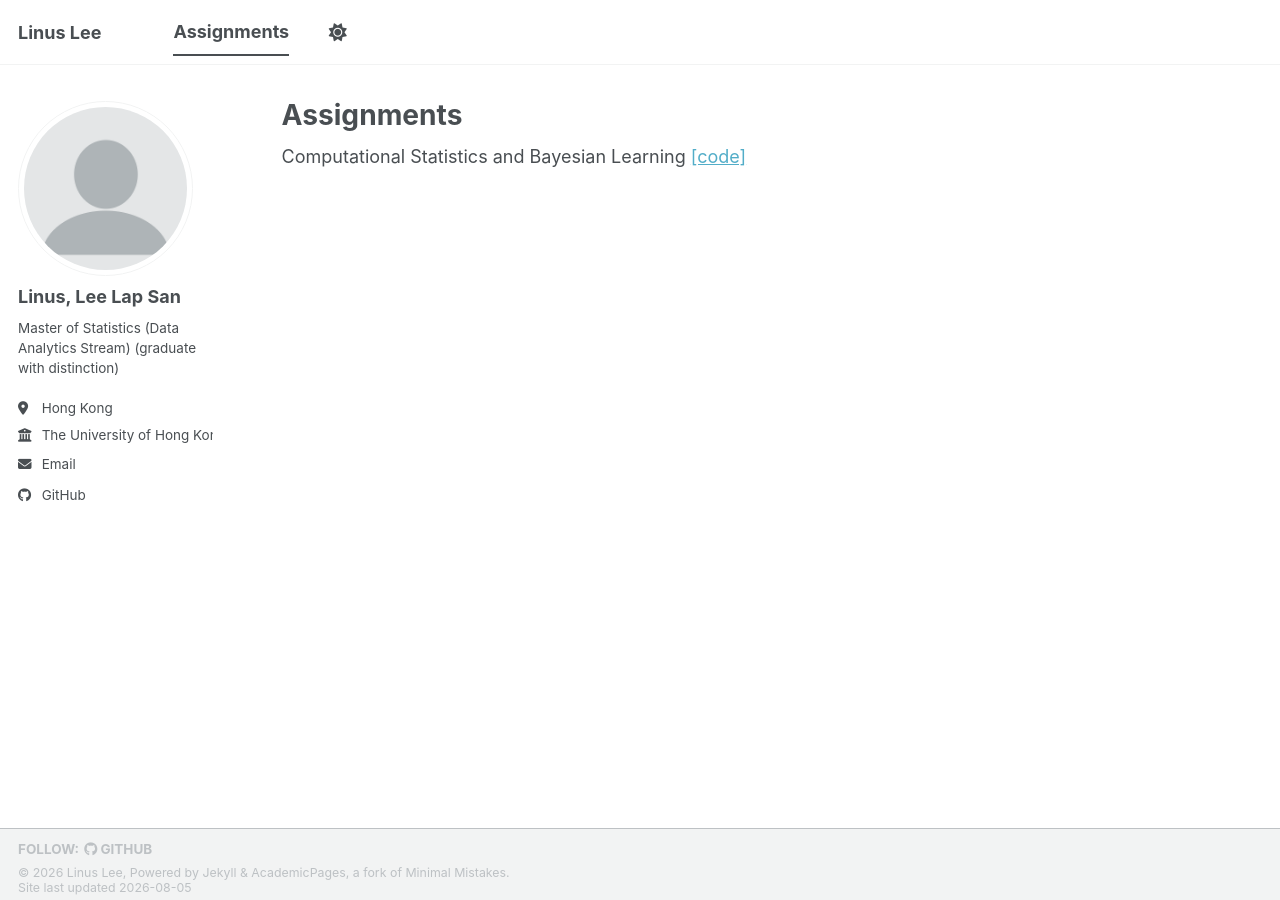
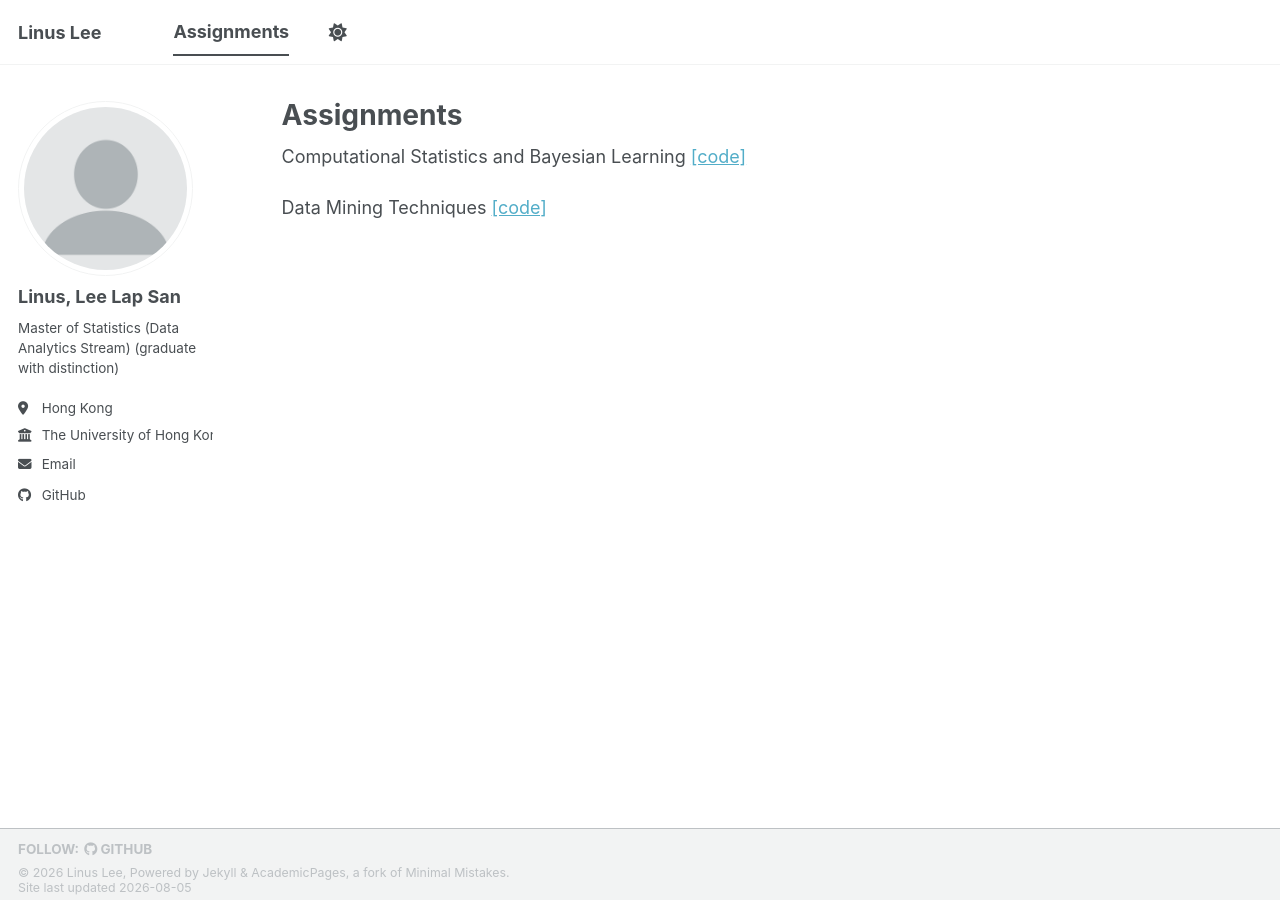
Before and after one commit to linus-lls/linus-lls.github.io, a Jekyll site: the page built from _pages/assignments.md, in a window 1280 px wide. Built offline with Jekyll 4.4.1, drawn with Linux system fonts in a browser that asks for light colours; a script bundle is joined from its source files by our own code; library files that are not in the unit come from our copies.

Commit message:
Add data mining techniques course.

```diff
--- a/_pages/assignments.md
+++ b/_pages/assignments.md
@@ -6,3 +6,5 @@ layout: single
 ---
 
 Computational Statistics and Bayesian Learning [[code]](https://github.com/linus-lls/Computational_Statistics_and_Bayesian_Learning/)
+
+Data Mining Techniques [[code]](https://github.com/linus-lls/Data_Mining_Techniques/)
```
